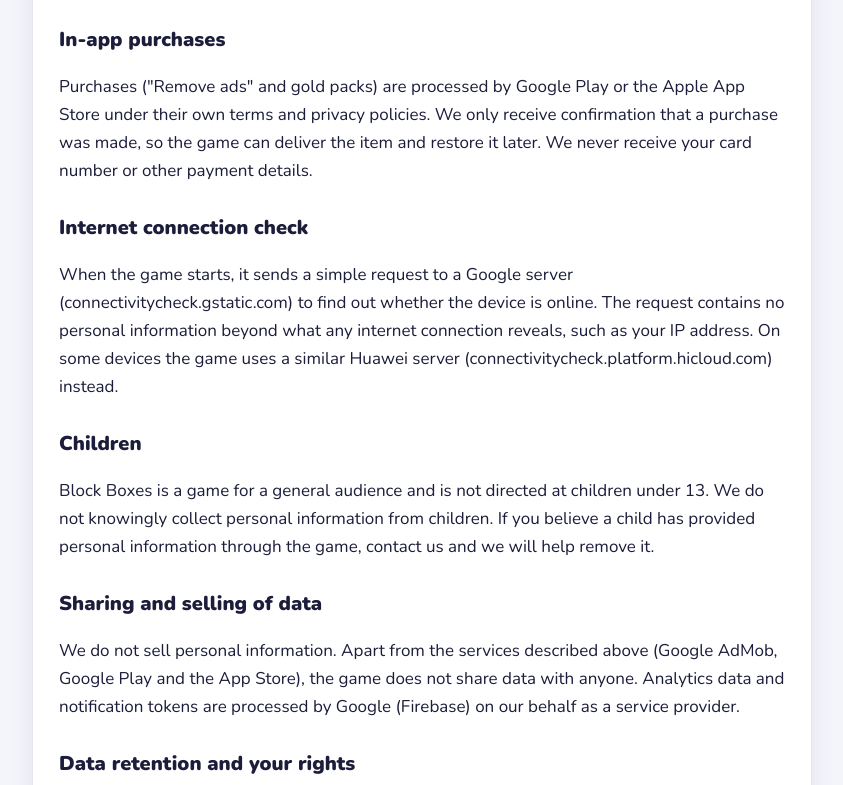
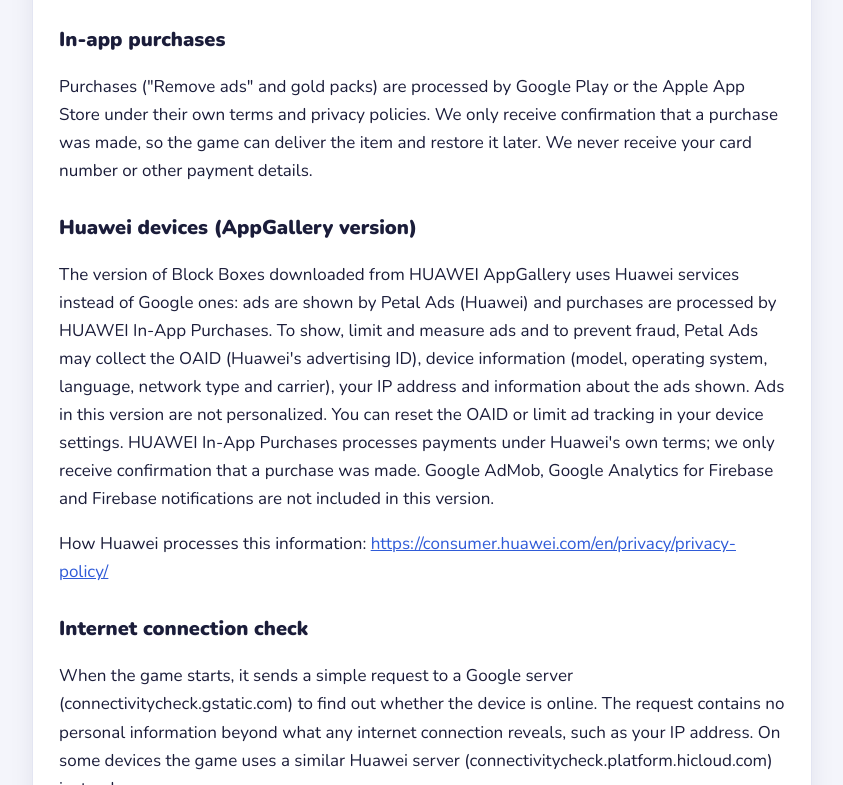
Before and after one commit to rbstudiolabs-site/rbstudiolabs-site.github.io, a plain HTML site: page blockboxes/privacy.html in a window 1280 px wide. Shown: the part 2015-2800 px from the top of the page, without its empty margins (218-1061 px from the left). Drawn offline with nearby package versions, Linux system fonts and the light colour scheme.

Commit message:
Privacy policy: add Huawei (Petal Ads, HUAWEI IAP) section

```diff
--- a/blockboxes/privacy.html
+++ b/blockboxes/privacy.html
@@ -12,7 +12,7 @@
 <header><div class="wrap">
 <a class="brand" href="../"><span class="logo" role="img" aria-label="Block Boxes"></span><div><b>Block Boxes</b><span>RB Studio Labs</span></div></a>
 <h1>Privacy Policy</h1>
-<div class="date">Effective date: 6 November 2026</div>
+<div class="date">Effective date: 14 November 2026</div>
 <nav class="langs"><a href="az/privacy.html" hreflang="az" class="">Azərbaycanca</a><a href="en/privacy.html" hreflang="en" class="on">English</a><a href="tr/privacy.html" hreflang="tr" class="">Türkçe</a><a href="ru/privacy.html" hreflang="ru" class="">Русский</a><a href="es/privacy.html" hreflang="es" class="">Español</a><a href="fr/privacy.html" hreflang="fr" class="">Français</a><a href="de/privacy.html" hreflang="de" class="">Deutsch</a><a href="id/privacy.html" hreflang="id" class="">Bahasa Indonesia</a><a href="pt/privacy.html" hreflang="pt" class="">Português</a><a href="ar/privacy.html" hreflang="ar" class="">العربية</a><a href="ja/privacy.html" hreflang="ja" class="">日本語</a><a href="ko/privacy.html" hreflang="ko" class="">한국어</a><a href="hi/privacy.html" hreflang="hi" class="">हिन्दी</a><a href="zh/privacy.html" hreflang="zh" class="">简体中文</a></nav>
 </div></header>
 <main><div class="wrap"><article>
@@ -34,6 +34,9 @@
 <p>On Android 13 and later, the game asks for permission to show notifications when it is opened for the first time. If you allow it, you may receive news about the game sent through Firebase Cloud Messaging (Google) and a reminder created on your device itself if you have not played for a day. To deliver messages, Firebase uses a device token that does not identify you personally. You can turn notifications off at any time in your device settings, either completely or separately for "News" and "Reminders".</p>
 <h2>In-app purchases</h2>
 <p>Purchases ("Remove ads" and gold packs) are processed by Google Play or the Apple App Store under their own terms and privacy policies. We only receive confirmation that a purchase was made, so the game can deliver the item and restore it later. We never receive your card number or other payment details.</p>
+<h2>Huawei devices (AppGallery version)</h2>
+<p>The version of Block Boxes downloaded from HUAWEI AppGallery uses Huawei services instead of Google ones: ads are shown by Petal Ads (Huawei) and purchases are processed by HUAWEI In-App Purchases. To show, limit and measure ads and to prevent fraud, Petal Ads may collect the OAID (Huawei's advertising ID), device information (model, operating system, language, network type and carrier), your IP address and information about the ads shown. Ads in this version are not personalized. You can reset the OAID or limit ad tracking in your device settings. HUAWEI In-App Purchases processes payments under Huawei's own terms; we only receive confirmation that a purchase was made. Google AdMob, Google Analytics for Firebase and Firebase notifications are not included in this version.</p>
+<p>How Huawei processes this information: <a href="https://consumer.huawei.com/en/privacy/privacy-policy/">https://consumer.huawei.com/en/privacy/privacy-policy/</a></p>
 <h2>Internet connection check</h2>
 <p>When the game starts, it sends a simple request to a Google server (connectivitycheck.gstatic.com) to find out whether the device is online. The request contains no personal information beyond what any internet connection reveals, such as your IP address. On some devices the game uses a similar Huawei server (connectivitycheck.platform.hicloud.com) instead.</p>
 <h2>Children</h2>
```
